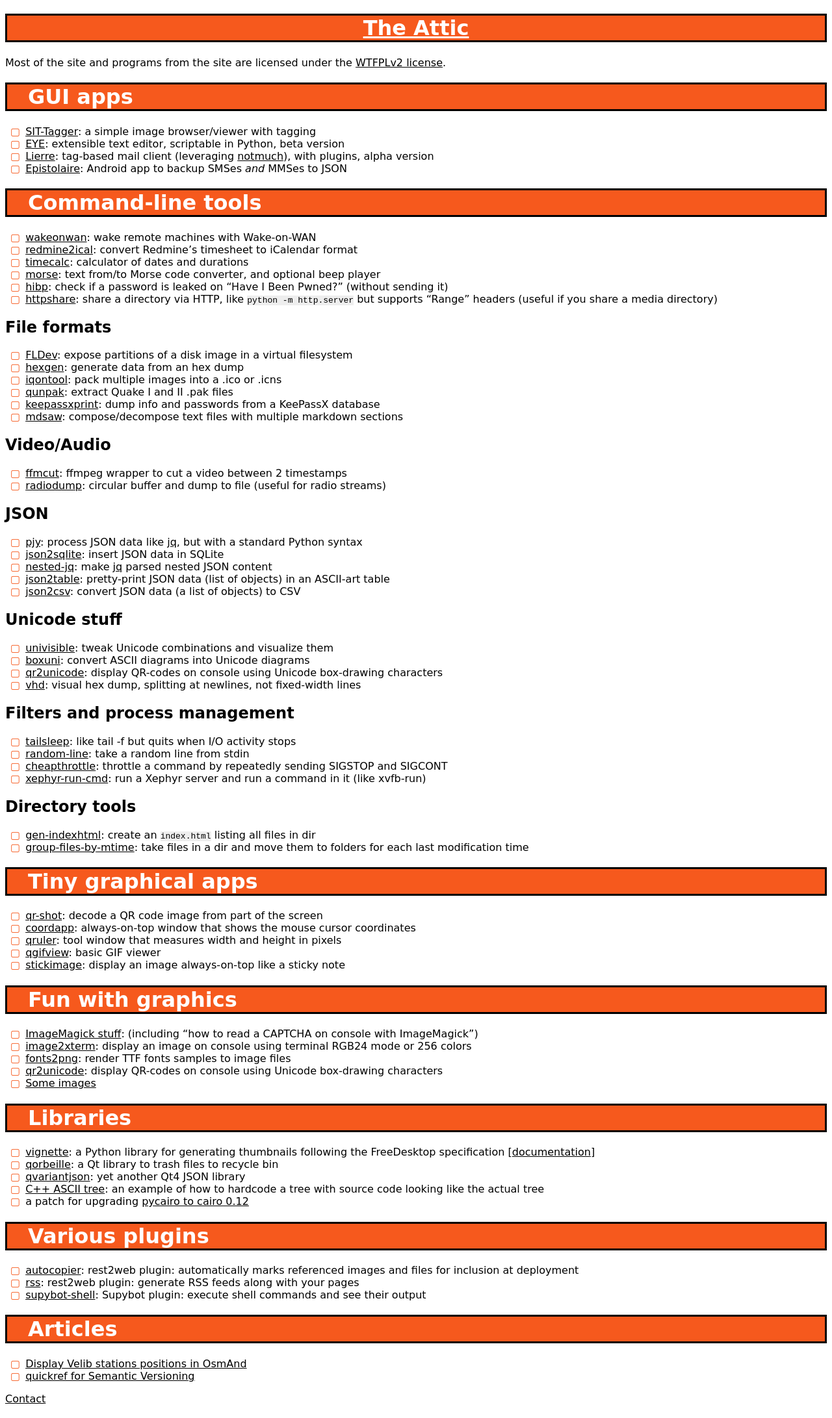
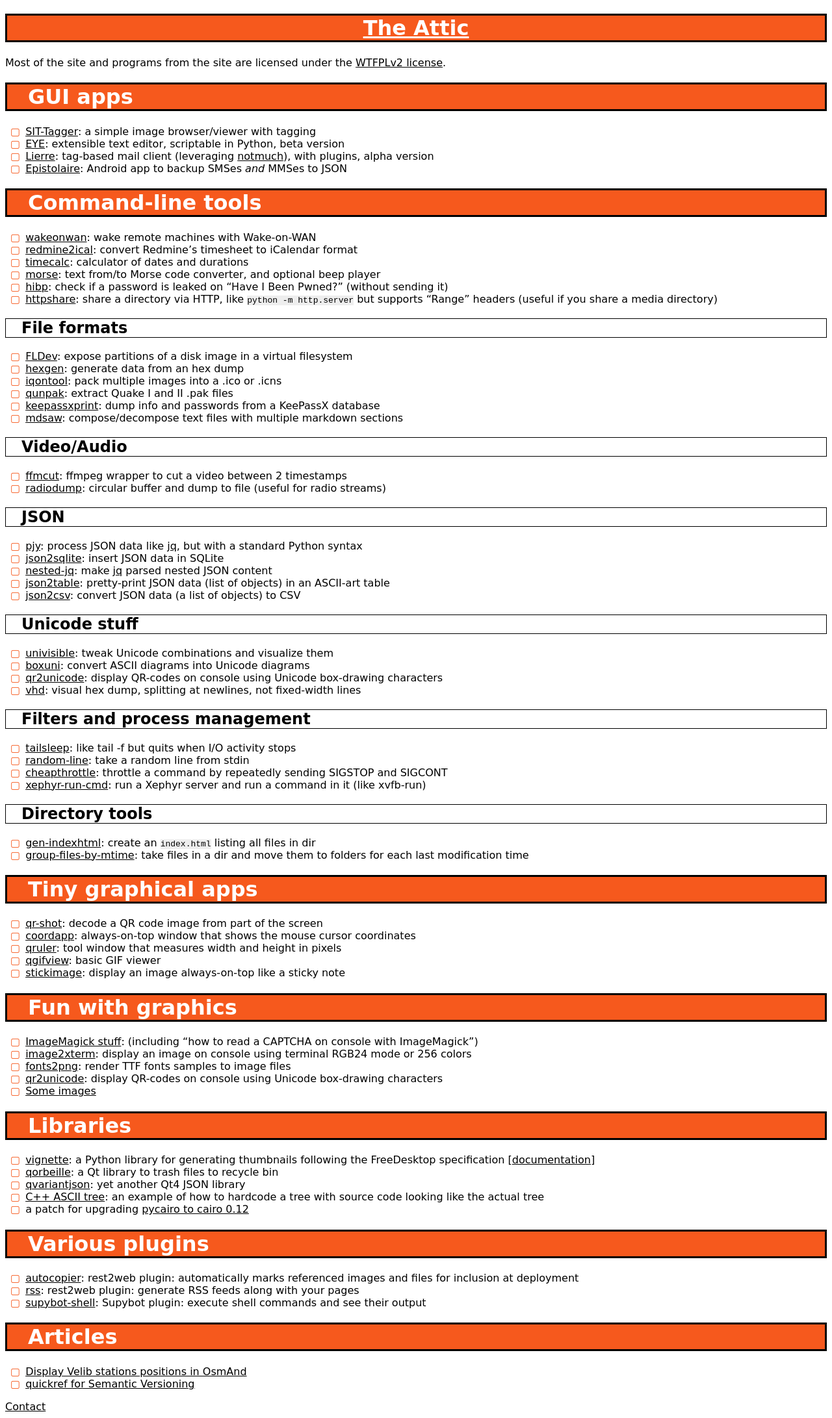
Before and after one commit to hydrargyrum/hydrargyrum.github.io, a Jekyll site: the page built from index-progs.md, in a window 1280 px wide. Shown: the whole page at 65% size. Built offline with Jekyll 4.4.1, drawn with Linux system fonts in a browser that asks for light colours.

Commit message:
css: update mre.css to have a border on <h2> tags

```diff
--- a/css/mre.css
+++ b/css/mre.css
@@ -7,6 +7,12 @@ h1 {
 	background: #f6591d;
 	color: white;
 
+	padding-left: 1em;
+	padding-right: 1em;
+}
+
+h2 {
+	border: 0.05em solid black;
 	padding-left: 1em;
 	padding-right: 1em;
 }
```
